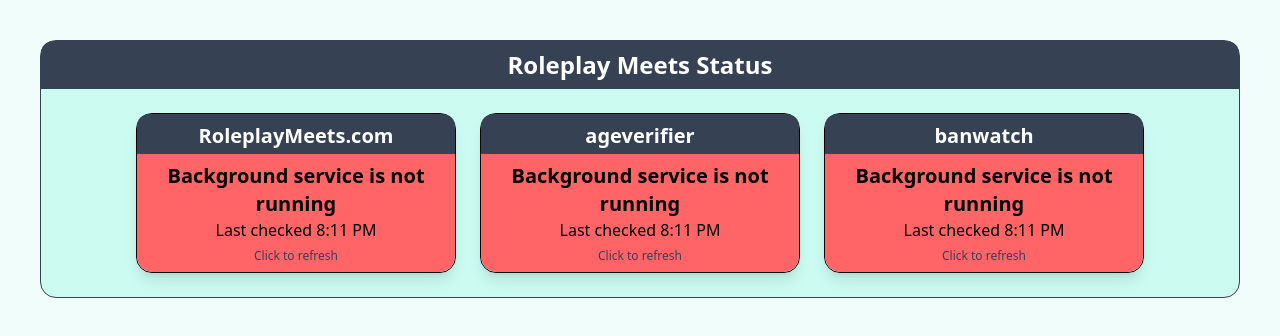
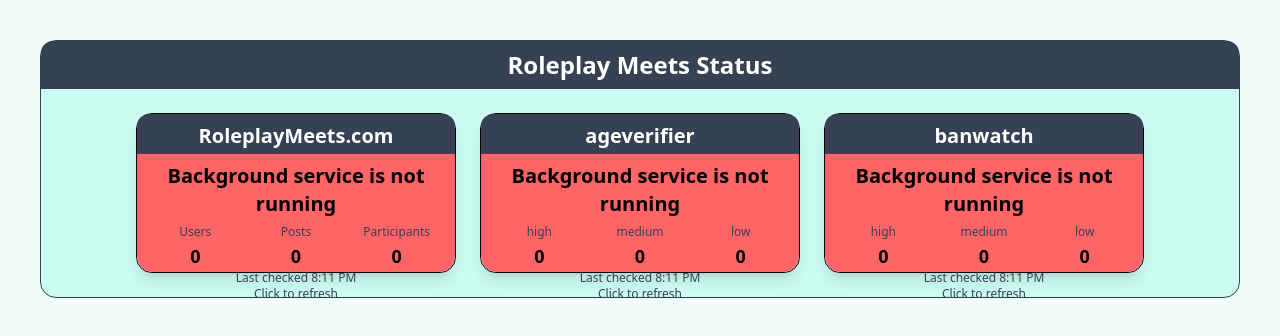
Before and after one commit to wolfricoz/status-dashboard-frontend, an Angular app: page / in a window 1280 px wide. Shown: the top 336 px of the page. Built offline with nearby package versions, Linux system fonts and the light colour scheme; no server answers.

Commit message:
Added additional stats to the services

```diff
--- a/src/app/servicestatus/servicestatus.component.html
+++ b/src/app/servicestatus/servicestatus.component.html
@@ -12,7 +12,7 @@
   }">
 
 
-    <div class="w-full rounded-t-xl bg-gray-700 text-white p-2 text-center duration-500 h-10 w-full overflow-hidden"
+    <div class="w-full rounded-t-xl bg-gray-700 text-white p-2 text-center duration-500 h-10 overflow-hidden"
          [ngClass]="{
       'h-26 xl:h-20': selected,
     }">
@@ -28,20 +28,36 @@
 
     <div class="p-2 text-center">
 
-
+      <div>
         <h3 class="font-bold text-xl">
           {{ status }}
         </h3>
+      </div>
+      <div class="grid grid-cols-3">
+        <div class="col-span-1">
+          <span class="text-xs text-gray-700">{{ service.fields["high"] }}</span>
+          <p class="font-bold text-lg">{{ high }}</p>
+        </div>
+        <div class="col-span-1">
+          <span class="text-xs text-gray-700">{{ service.fields["medium"] }}</span>
+          <p class="font-bold text-lg">{{ med }}</p>
+        </div>
+        <div class="col-span-1">
+          <span class="text-xs text-gray-700">{{ service.fields["low"] }}</span>
+          <p class="font-bold text-lg">{{ low }}</p>
 
+        </div>
+
+      </div>
 
       <p
-
+        class="text-xs text-gray-700 bottom-0"
       >
-        Last checked {{ last_updated_at }}
+        Last checked {{ last_updated_at }}<br>
+        <span class="text-xs text-gray-700">Click to refresh</span>
       </p>
 
 
-      <span class="text-xs text-gray-700">Click to refresh</span>
     </div>
   </div>
 
--- a/src/app/servicestatus/servicestatus.component.ts
+++ b/src/app/servicestatus/servicestatus.component.ts
@@ -1,8 +1,7 @@
-import {Component, inject, Input, input} from '@angular/core';
+import {Component, inject, Input} from '@angular/core';
 import {HttpClient} from '@angular/common/http';
-import {map, Observable, Subject, switchMap, takeWhile, tap, timer} from 'rxjs';
 import {readableStreamLikeToAsyncGenerator} from 'rxjs/internal/util/isReadableStreamLike';
-import {AsyncPipe, DatePipe, NgClass, NgIf} from '@angular/common';
+import {NgClass, NgIf} from '@angular/common';
 
 @Component({
   selector: 'app-servicestatus',
@@ -16,10 +15,12 @@
 })
 
 
-
 export class ServicestatusComponent {
   private http = inject(HttpClient)
   status = 'Background service is not running';
+  high = 0;
+  med = 0;
+  low = 0;
   last_updated_at = '';
   selected = false;
   @Input() service!: Service;
@@ -28,17 +29,22 @@
   getstatus(): any {
     // Make a GET request to the API endpoint
     console.log("Refreshing status for service: " + this.service.name)
-    console.log(this.service.name)
-    // this.http.post<any>(`api/status/${this.service.name}`, {}).subscribe(data => {
+    this.http.post<any>(`api/status/${this.service.name}`, {}).subscribe(data => {
+      this.status = data.status;
+      this.high = data.high;
+      this.med = data.medium;
+      this.low = data.low;
+      this.setdate()
+
+    })
+    // this.http.post<any>(`https://status.roleplaymeets.com/api/status/${this.service.name}`, {}).subscribe(data => {
     //   this.status = data.status;
+    //   this.high = data.high;
+    //   this.med = data.medium;
+    //   this.low = data.low;
     //   this.setdate()
     //
     // })
-        this.http.post<any>(`https://status.roleplaymeets.com/api/status/${this.service.name}`, {}).subscribe(data => {
-      this.status = data.status;
-      this.setdate()
-
-    })
   }
 
   setdate() {
@@ -63,6 +69,7 @@
 
   protected readonly readableStreamLikeToAsyncGenerator = readableStreamLikeToAsyncGenerator;
 }
+
 interface Service {
   name: string;
   fields: { [key: string]: string };
```
Lines whose indentation alone changed are shown as unchanged.
